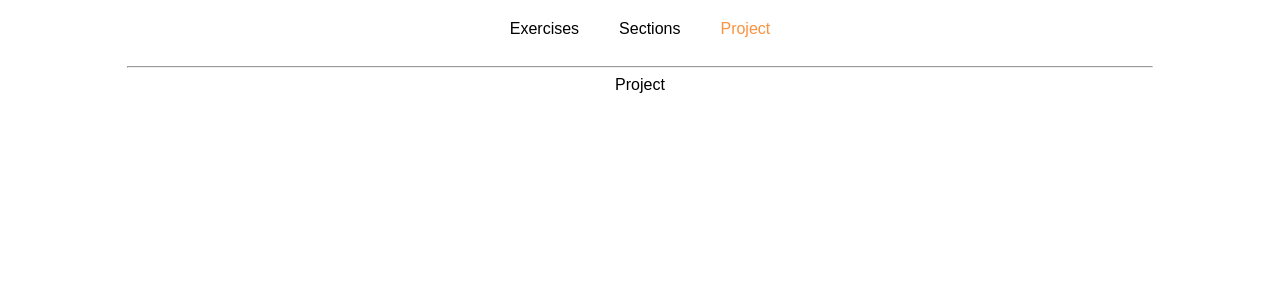
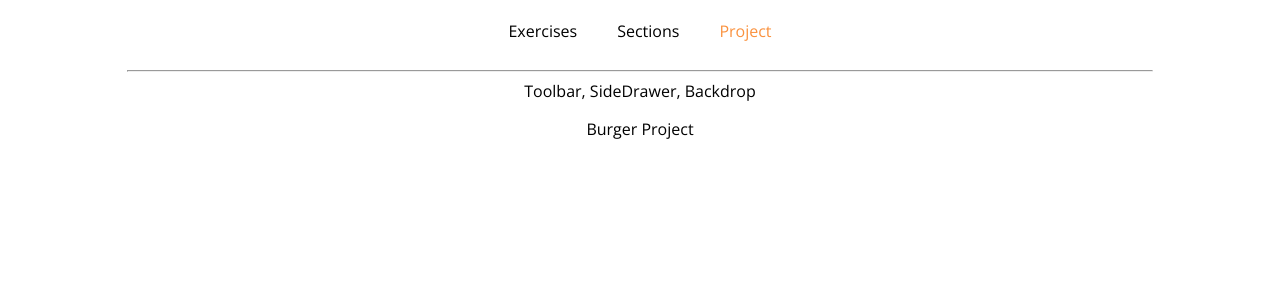
Before and after one commit to vinicechin/react-projects, a React (Create React App) app: page /project in a window 1280 px wide. Shown: the top 300 px of the page. Built offline with nearby package versions, Linux system fonts and the light colour scheme.

Commit message:
Setup project and add Layout component

```diff
--- a/public/index.html
+++ b/public/index.html
@@ -19,7 +19,8 @@
       work correctly both with client-side routing and a non-root public URL.
       Learn how to configure a non-root public URL by running `npm run build`.
     -->
-    <title>React App</title>
+    <link href="https://fonts.googleapis.com/css2?family=Open+Sans:wght@400;700&display=swap" rel="stylesheet">
+    <title>React Course</title>
   </head>
   <body>
     <noscript>
--- a/src/App.js
+++ b/src/App.js
@@ -1,6 +1,7 @@
 import React, { Component } from 'react'
 import { BrowserRouter, NavLink, Switch, Route, Redirect } from 'react-router-dom'
 
+import Project from './Project/Project'
 import Exercise1 from './Exercises/Exercise1/Exercise1'
 import Exercise2 from './Exercises/Exercise2/Exercise2'
 import BasicFeatures from './Sections/BasicFeatures/BasicFeatures'
@@ -124,9 +125,7 @@ class App extends Component {
             {/** Project route */}
             <Route path="/project" exact>
               <hr style={{width: '80%'}} />
-              <div>
-                Project
-              </div>
+              <Project />
             </Route>
           </Switch>
         </div>
--- /dev/null
+++ b/src/Project/Project.js
@@ -0,0 +1,17 @@
+import React, { Component } from 'react'
+
+import Layout from './components/Layout/Layout'
+
+class Project extends Component {
+    render() {
+        return (
+            <div>
+                <Layout>
+                    <p>Burger Project</p>
+                </Layout>
+            </div>
+        )
+    }
+}
+
+export default Project
--- /dev/null
+++ b/src/Project/components/Layout/Layout.js
@@ -0,0 +1,12 @@
+import React from 'react'
+
+const Layout = (props) => (
+    <>
+        <div>Toolbar, SideDrawer, Backdrop</div>
+        <main>
+            {props.children}
+        </main>
+    </>
+)
+
+export default Layout
--- a/src/index.css
+++ b/src/index.css
@@ -1,5 +1,5 @@
 body {
   margin: 0;
   padding: 0;
-  font-family: sans-serif;
+  font-family: "Open Sans", sans-serif;
 }
```
